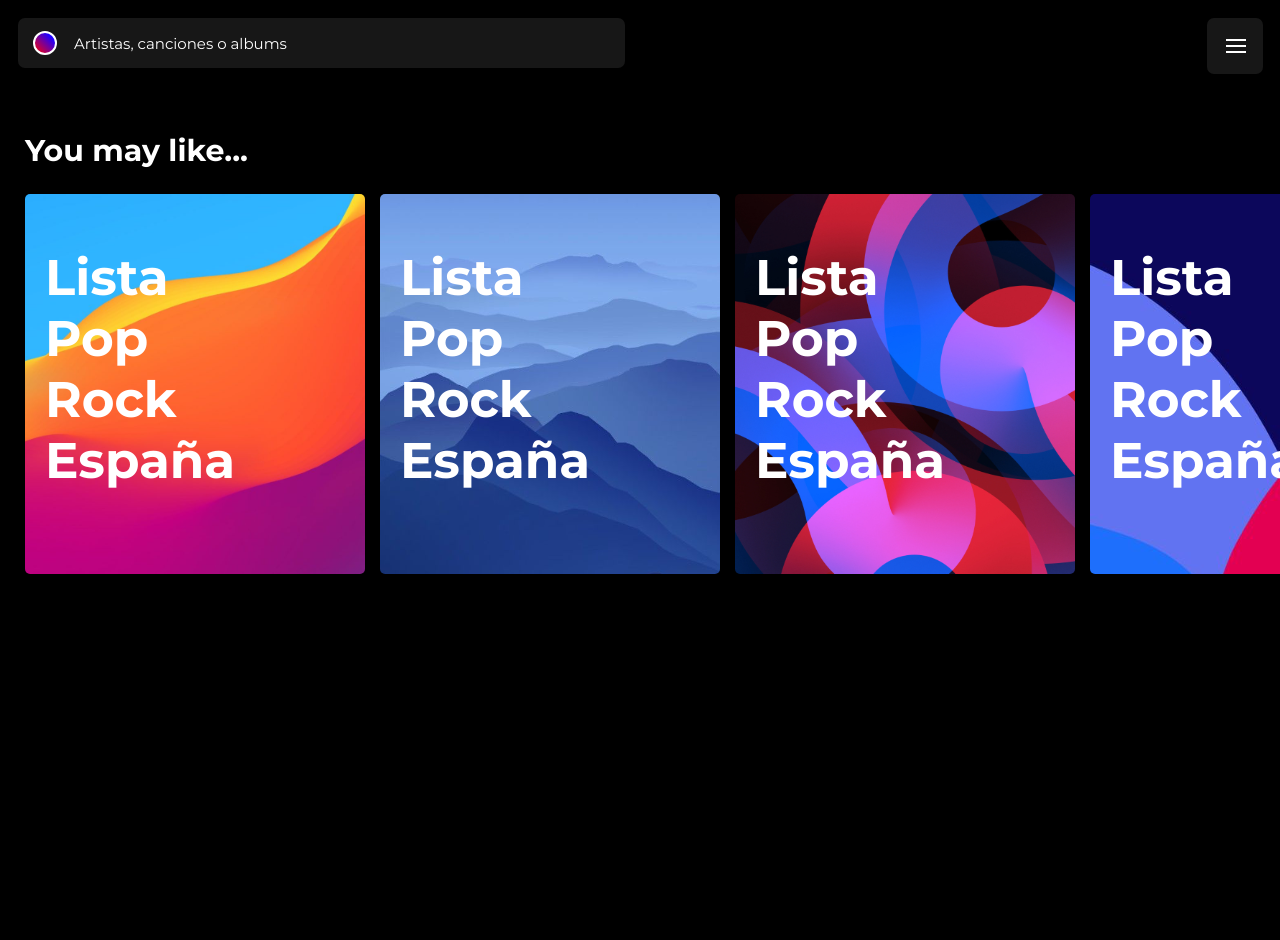
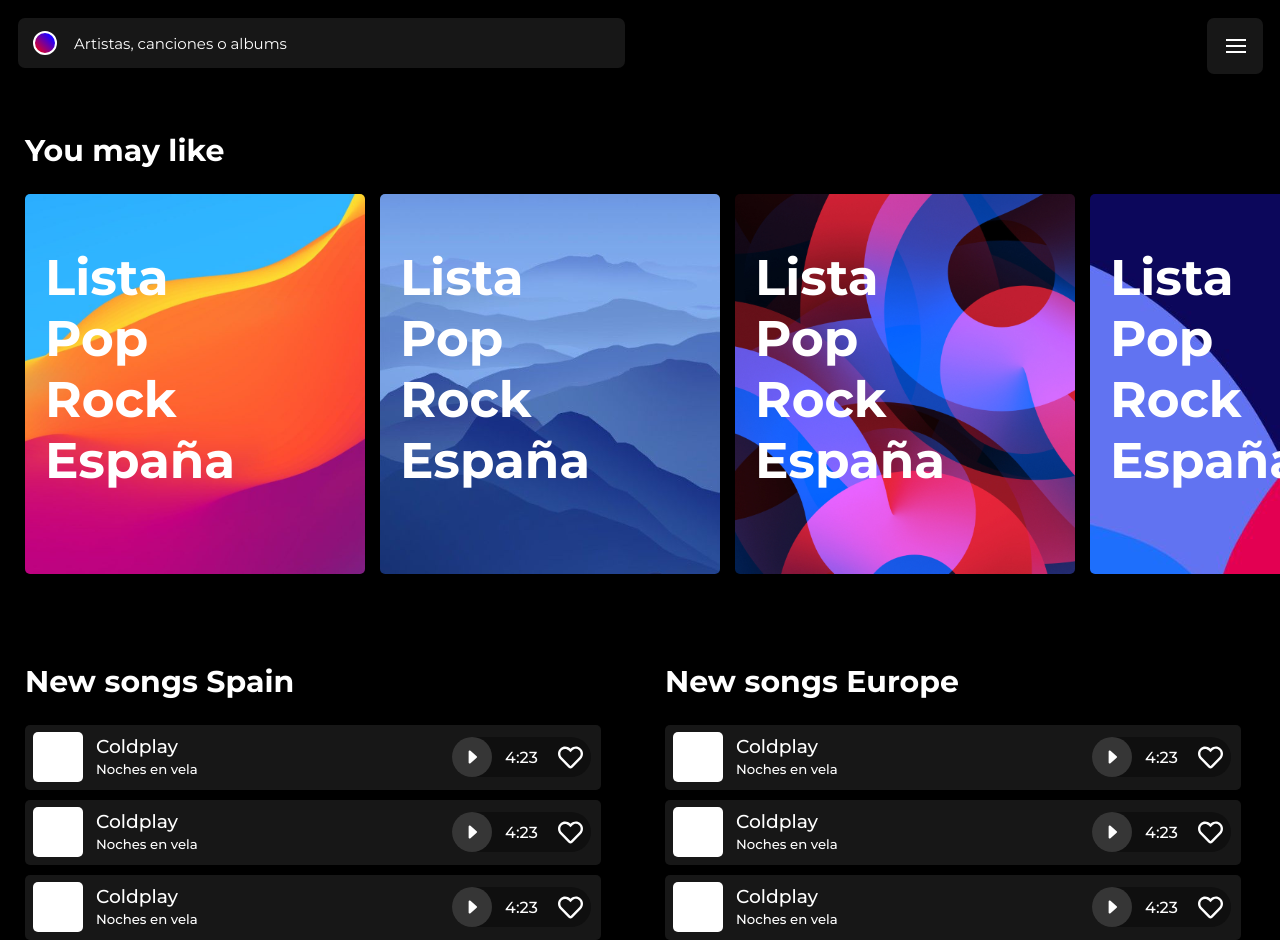
Before and after one commit to haykbit/react-music-player, a React (Create React App) app in the folder client/: page /home-page in a window 1280 px wide. Shown: the top 940 px of the page. Before the commit the page ends 800 px from the top, so only its background shows below. Built offline with nearby package versions, Linux system fonts and the light colour scheme.

Commit message:
feat: added newplaylist compontent

```diff
--- a/client/src/components/PlaylistCarrusel/PlaylistCarrusel.js
+++ b/client/src/components/PlaylistCarrusel/PlaylistCarrusel.js
@@ -9,7 +9,7 @@ function PlaylistCarrusel() {
   return (
     <>
       <div className="recomend-container">
-        <h2 className="recomend-title">You may like...</h2>
+        <h2 className="recomend-title">You may like</h2>
         <div className="recomend-list">
           <div className="scroll-container">
             <div className="scroll">
--- a/client/src/components/PlaylistCarrusel/style/playlist.scss
+++ b/client/src/components/PlaylistCarrusel/style/playlist.scss
@@ -22,7 +22,7 @@
 
     &:hover {
       transform: scale(0.95);
-      box-shadow: 0px 0px 0px 4px rgb(255, 255, 255);
+      box-shadow: 0px 0px 0px 3px rgb(255, 255, 255);
     }
   }
 
--- a/client/src/components/PlaylistNew/PlaylistNew.js
+++ b/client/src/components/PlaylistNew/PlaylistNew.js
@@ -2,11 +2,188 @@ import portadaUno from "../../assets/images/portada-1.png";
 import portadaDos from "../../assets/images/portada-2.png";
 import portadaTres from "../../assets/images/portada-3.png";
 import portadaCuatro from "../../assets/images/portada-4.png";
+import { BsFillCaretRightFill } from "react-icons/bs";
+import { FaRegHeart } from "react-icons/fa";
 
 import "./style/playlistnew.scss";
 
 function PlaylistNew() {
-  return <></>;
+  return (
+    <>
+      <div className="newlist-container">
+        <section className="new-spain">
+          <h2 className="recomend-title">New songs Spain</h2>
+          <div className="song-list">
+            {/*SONG ITEM*/}
+            <div className="song-item">
+              <div className="song-info">
+                <div className="song-cover"></div>
+                <div className="song-name">
+                  <h3>Coldplay</h3>
+                  <h5>Noches en vela</h5>
+                </div>
+              </div>
+
+              <div className="song-actions">
+                <div className="song-play">
+                  <button>
+                    <BsFillCaretRightFill className="play-icon" />
+                  </button>
+                </div>
+                <div className="song-time">
+                  <h4>4:23</h4>
+                </div>
+                <div className="song-like">
+                  <button>
+                    <FaRegHeart className="like-icon" />
+                  </button>
+                </div>
+              </div>
+            </div>
+
+            <div className="song-item">
+              <div className="song-info">
+                <div className="song-cover"></div>
+                <div className="song-name">
+                  <h3>Coldplay</h3>
+                  <h5>Noches en vela</h5>
+                </div>
+              </div>
+
+              {/*SONG ITEM*/}
+              <div className="song-actions">
+                <div className="song-play">
+                  <button>
+                    <BsFillCaretRightFill className="play-icon" />
+                  </button>
+                </div>
+                <div className="song-time">
+                  <h4>4:23</h4>
+                </div>
+                <div className="song-like">
+                  <button>
+                    <FaRegHeart className="like-icon" />
+                  </button>
+                </div>
+              </div>
+            </div>
+
+            {/*SONG ITEM*/}
+            <div className="song-item">
+              <div className="song-info">
+                <div className="song-cover"></div>
+                <div className="song-name">
+                  <h3>Coldplay</h3>
+                  <h5>Noches en vela</h5>
+                </div>
+              </div>
+
+              <div className="song-actions">
+                <div className="song-play">
+                  <button>
+                    <BsFillCaretRightFill className="play-icon" />
+                  </button>
+                </div>
+                <div className="song-time">
+                  <h4>4:23</h4>
+                </div>
+                <div className="song-like">
+                  <button>
+                    <FaRegHeart className="like-icon" />
+                  </button>
+                </div>
+              </div>
+            </div>
+          </div>
+        </section>
+        <section className="new-world">
+          <h2 className="recomend-title">New songs Europe</h2>
+          <div className="song-list">
+            {/*SONG ITEM*/}
+            <div className="song-item">
+              <div className="song-info">
+                <div className="song-cover"></div>
+                <div className="song-name">
+                  <h3>Coldplay</h3>
+                  <h5>Noches en vela</h5>
+                </div>
+              </div>
+
+              <div className="song-actions">
+                <div className="song-play">
+                  <button>
+                    <BsFillCaretRightFill className="play-icon" />
+                  </button>
+                </div>
+                <div className="song-time">
+                  <h4>4:23</h4>
+                </div>
+                <div className="song-like">
+                  <button>
+                    <FaRegHeart className="like-icon" />
+                  </button>
+                </div>
+              </div>
+            </div>
+
+            <div className="song-item">
+              <div className="song-info">
+                <div className="song-cover"></div>
+                <div className="song-name">
+                  <h3>Coldplay</h3>
+                  <h5>Noches en vela</h5>
+                </div>
+              </div>
+
+              {/*SONG ITEM*/}
+              <div className="song-actions">
+                <div className="song-play">
+                  <button>
+                    <BsFillCaretRightFill className="play-icon" />
+                  </button>
+                </div>
+                <div className="song-time">
+                  <h4>4:23</h4>
+                </div>
+                <div className="song-like">
+                  <button>
+                    <FaRegHeart className="like-icon" />
+                  </button>
+                </div>
+              </div>
+            </div>
+
+            {/*SONG ITEM*/}
+            <div className="song-item">
+              <div className="song-info">
+                <div className="song-cover"></div>
+                <div className="song-name">
+                  <h3>Coldplay</h3>
+                  <h5>Noches en vela</h5>
+                </div>
+              </div>
+
+              <div className="song-actions">
+                <div className="song-play">
+                  <button>
+                    <BsFillCaretRightFill className="play-icon" />
+                  </button>
+                </div>
+                <div className="song-time">
+                  <h4>4:23</h4>
+                </div>
+                <div className="song-like">
+                  <button>
+                    <FaRegHeart className="like-icon" />
+                  </button>
+                </div>
+              </div>
+            </div>
+          </div>
+        </section>
+      </div>
+    </>
+  );
 }
 
 export default PlaylistNew;
--- a/client/src/components/PlaylistNew/style/playlistnew.css
+++ b/client/src/components/PlaylistNew/style/playlistnew.css
@@ -1 +1,120 @@
-/* No CSS *//*# sourceMappingURL=playlistnew.css.map */
+.newlist-container {
+  margin-left: 25px;
+  margin-top: 40px;
+  display: -webkit-box;
+  display: -ms-flexbox;
+  display: flex;
+  width: 100%;
+}
+
+.newlist-container h2 {
+  color: #fff;
+  font-size: 30px;
+}
+
+.newlist-container h1 {
+  color: #fff;
+  padding: 20px;
+}
+
+.newlist-container .new-spain {
+  width: 50%;
+}
+
+.newlist-container .new-world {
+  width: 50%;
+}
+
+.song-list .song-item {
+  width: 90%;
+  height: 65px;
+  background-color: #fff;
+  margin-top: 10px;
+  border-radius: 5px;
+  background-color: #171717;
+  display: -webkit-box;
+  display: -ms-flexbox;
+  display: flex;
+  -webkit-box-align: center;
+      -ms-flex-align: center;
+          align-items: center;
+  -webkit-box-pack: justify;
+      -ms-flex-pack: justify;
+          justify-content: space-between;
+}
+
+.song-list .song-item .song-info {
+  display: -webkit-box;
+  display: -ms-flexbox;
+  display: flex;
+  width: 80%;
+}
+
+.song-list .song-item h3,
+.song-list .song-item h4,
+.song-list .song-item h5 {
+  color: #fff;
+  margin: 3px;
+  font-weight: 500;
+}
+
+.song-list .song-item .song-name {
+  margin-left: 10px;
+}
+
+.song-list .song-item .song-cover {
+  width: 50px;
+  height: 50px;
+  background-color: #fff;
+  border-radius: 5px;
+  margin-left: 8px;
+}
+
+.song-list .song-item .song-actions {
+  width: 150px;
+  height: 40px;
+  background-color: #0f0f0f;
+  border-radius: 50px;
+  margin-right: 10px;
+  display: -webkit-box;
+  display: -ms-flexbox;
+  display: flex;
+  -webkit-box-align: center;
+      -ms-flex-align: center;
+          align-items: center;
+  -webkit-box-pack: justify;
+      -ms-flex-pack: justify;
+          justify-content: space-between;
+}
+
+.song-list .song-item .song-actions .song-play .play-icon {
+  width: 22px;
+  height: 18px;
+  color: #fff;
+  margin-top: 3px;
+}
+
+.song-list .song-item .song-actions .song-play button {
+  width: 40px;
+  height: 40px;
+  border-radius: 50px;
+  border: none;
+  background-color: #363636;
+  cursor: pointer;
+}
+
+.song-list .song-item .song-actions .song-like .like-icon {
+  width: 25px;
+  height: 25px;
+  color: #fff;
+  margin-top: 3px;
+}
+
+.song-list .song-item .song-actions .song-like button {
+  width: 40px;
+  height: 40px;
+  border: none;
+  background-color: transparent;
+  cursor: pointer;
+}
+/*# sourceMappingURL=playlistnew.css.map */
--- a/client/src/components/PlaylistNew/style/playlistnew.scss
+++ b/client/src/components/PlaylistNew/style/playlistnew.scss
@@ -0,0 +1,107 @@
+.newlist-container {
+  margin-left: 25px;
+  margin-top: 40px;
+  display: flex;
+  width: 100%;
+
+  h2 {
+    color: #fff;
+    font-size: 30px;
+  }
+
+  h1 {
+    color: #fff;
+    padding: 20px;
+  }
+
+  .new-spain {
+    width: 50%;
+  }
+
+  .new-world {
+    width: 50%;
+  }
+}
+
+.song-list {
+  .song-item {
+    width: 90%;
+    height: 65px;
+    background-color: #fff;
+    margin-top: 10px;
+    border-radius: 5px;
+    background-color: #171717;
+    display: flex;
+    align-items: center;
+    justify-content: space-between;
+
+    .song-info {
+      display: flex;
+      width: 80%;
+    }
+
+    h3,
+    h4,
+    h5 {
+      color: #fff;
+      margin: 3px;
+      font-weight: 500;
+    }
+
+    .song-name {
+      margin-left: 10px;
+    }
+
+    .song-cover {
+      width: 50px;
+      height: 50px;
+      background-color: #fff;
+      border-radius: 5px;
+      margin-left: 8px;
+    }
+
+    .song-actions {
+      width: 150px;
+      height: 40px;
+      background-color: #0f0f0f;
+      border-radius: 50px;
+      margin-right: 10px;
+      display: flex;
+      align-items: center;
+      justify-content: space-between;
+
+      .song-play {
+        .play-icon {
+          width: 22px;
+          height: 18px;
+          color: #fff;
+          margin-top: 3px;
+        }
+        button {
+          width: 40px;
+          height: 40px;
+          border-radius: 50px;
+          border: none;
+          background-color: #363636;
+          cursor: pointer;
+        }
+      }
+
+      .song-like {
+        .like-icon {
+          width: 25px;
+          height: 25px;
+          color: #fff;
+          margin-top: 3px;
+        }
+        button {
+          width: 40px;
+          height: 40px;
+          border: none;
+          background-color: transparent;
+          cursor: pointer;
+        }
+      }
+    }
+  }
+}
--- a/client/src/pages/Home/Home.js
+++ b/client/src/pages/Home/Home.js
@@ -1,5 +1,6 @@
 import React from "react";
 import PlaylistCarrusel from "../../components/PlaylistCarrusel";
+import PlaylistNew from "../../components/PlaylistNew/PlaylistNew";
 import Navbar from "../../components/Navbar/Navbar";
 import "./style/home.scss";
 
@@ -8,6 +9,7 @@ function Home() {
     <>
       <Navbar />
       <PlaylistCarrusel />
+      <PlaylistNew />
     </>
   );
 }
```
Also changed, not shown: client/src/components/PlaylistCarrusel/style/playlist.css (+12 -17 lines), 1 other file (tests, documents, lock files or other folders).
